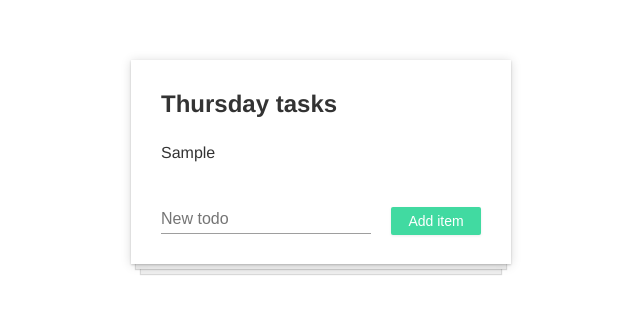
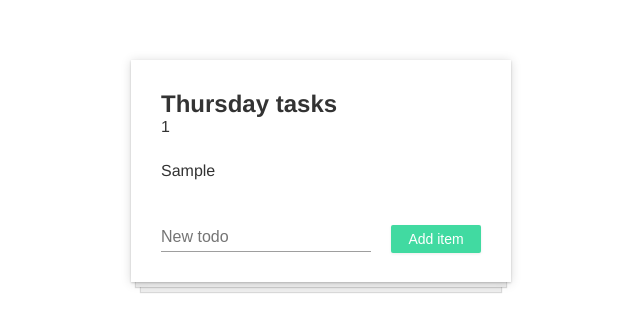
Before and after one commit to dgladkov/react-workshop, a React (Create React App) app: page / in a window 1280 px wide. Both pictures are taken after typing "Sample" into the empty fields and a click on the button "Add item". Shown: the top 332 px of the page, without its empty margins (319-959 px from the left). Built offline with nearby package versions, Linux system fonts and the light colour scheme.

Commit message:
session two

```diff
--- a/package.json
+++ b/package.json
@@ -3,6 +3,7 @@
   "version": "0.1.0",
   "private": true,
   "dependencies": {
+    "immutable": "^3.8.1",
     "react": "^15.5.4",
     "react-dom": "^15.5.4"
   },
--- a/src/App.js
+++ b/src/App.js
@@ -1,4 +1,10 @@
 import React, { Component } from 'react';
+import { OrderedMap, Record } from 'immutable';
+
+const TodoRecord = Record({
+  text: '',
+  complete: false,
+}, 'TodoRecord');
 
 let currentIndex = 0;
 function getNextIndex() {
@@ -10,7 +16,7 @@ class App extends Component {
     super(props);
     this.state = {
       title: 'Hello world',
-      todos: [],
+      todos: OrderedMap(),
       newTodoText: '',
     };
     this.changeNewTodoText = this.changeNewTodoText.bind(this);
@@ -24,30 +30,27 @@ class App extends Component {
   }
 
   createNewTodo() {
+    if (!this.state.newTodoText) {
+      return;
+    }
+    const newId = getNextIndex();
     this.setState({
-      todos: [...this.state.todos, {
-        id: getNextIndex(),
+      todos: this.state.todos.set(newId, TodoRecord({
         text: this.state.newTodoText,
-        complete: false,
-      }],
+      })),
       newTodoText: '',
     });
   }
 
   toggleTodoItem(id) {
     this.setState({
-      todos: this.state.todos.map(todo => {
-        if (id === todo.id) {
-          return {...todo, complete: !todo.complete};
-        }
-        return todo;
-      }),
+      todos: this.state.todos.updateIn([id, 'complete'], x => !x),
     });
   }
 
   deleteTodoItem(id) {
     this.setState({
-      todos: this.state.todos.filter(todo => todo.id !== id),
+      todos: this.state.todos.delete(id),
     });
   }
 
@@ -56,15 +59,15 @@ class App extends Component {
       <div id="todo-app">
         <h2>Thursday tasks</h2>
         <ul>
-          {this.state.todos.map((todo) => (
-            <li key={todo.id}>
+          {this.state.todos.map((todo, id) => (
+            <li key={id}>
               <p
-                onClick={() => this.toggleTodoItem(todo.id)}
+                onClick={() => this.toggleTodoItem(id)}
                 className={todo.complete ? 'checked' : null}
               >
                 {todo.text}
               </p>
-              <button onClick={() => this.deleteTodoItem(todo.id)}>
+              <button onClick={() => this.deleteTodoItem(id)}>
                 Delete item
               </button>
             </li>
```
